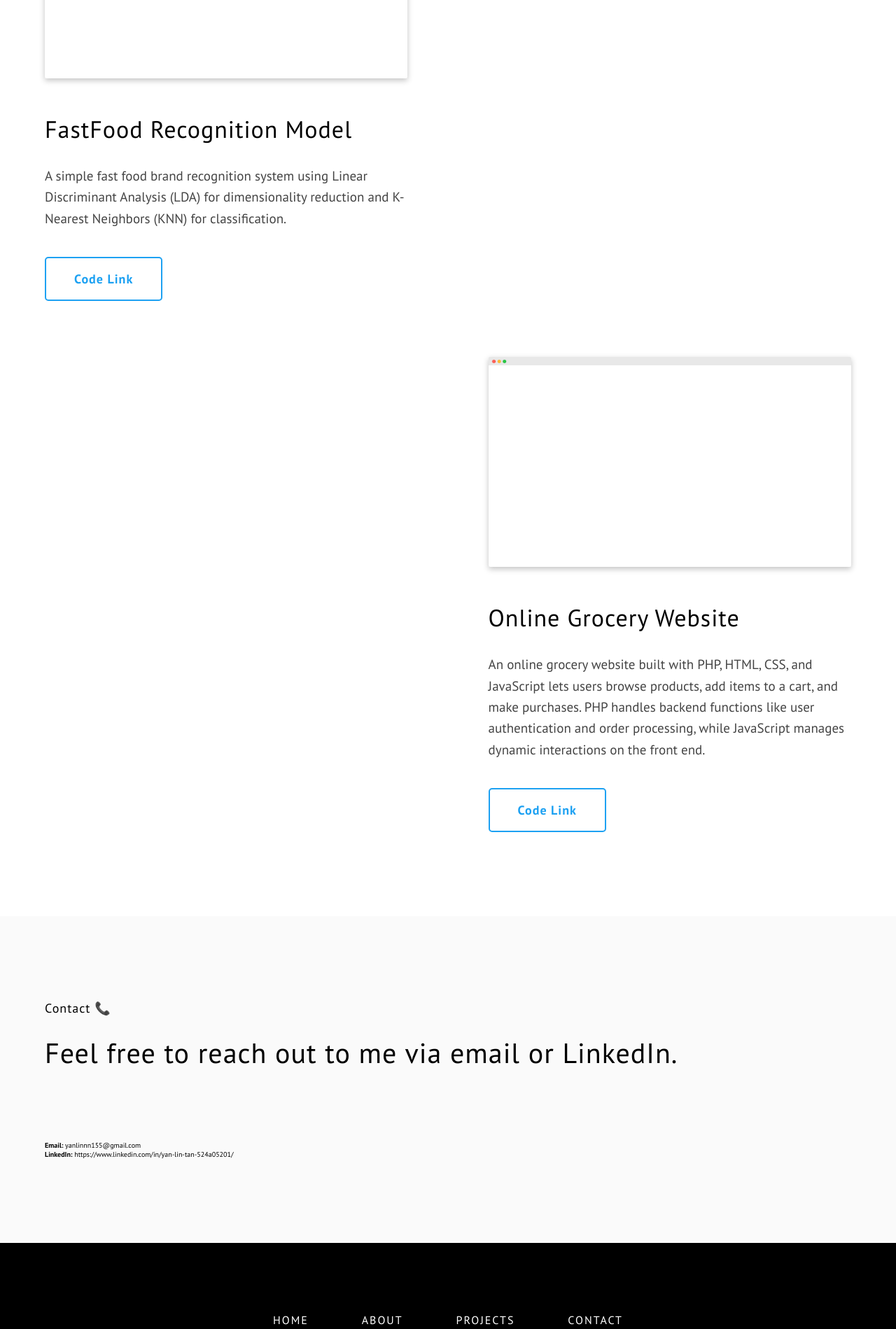
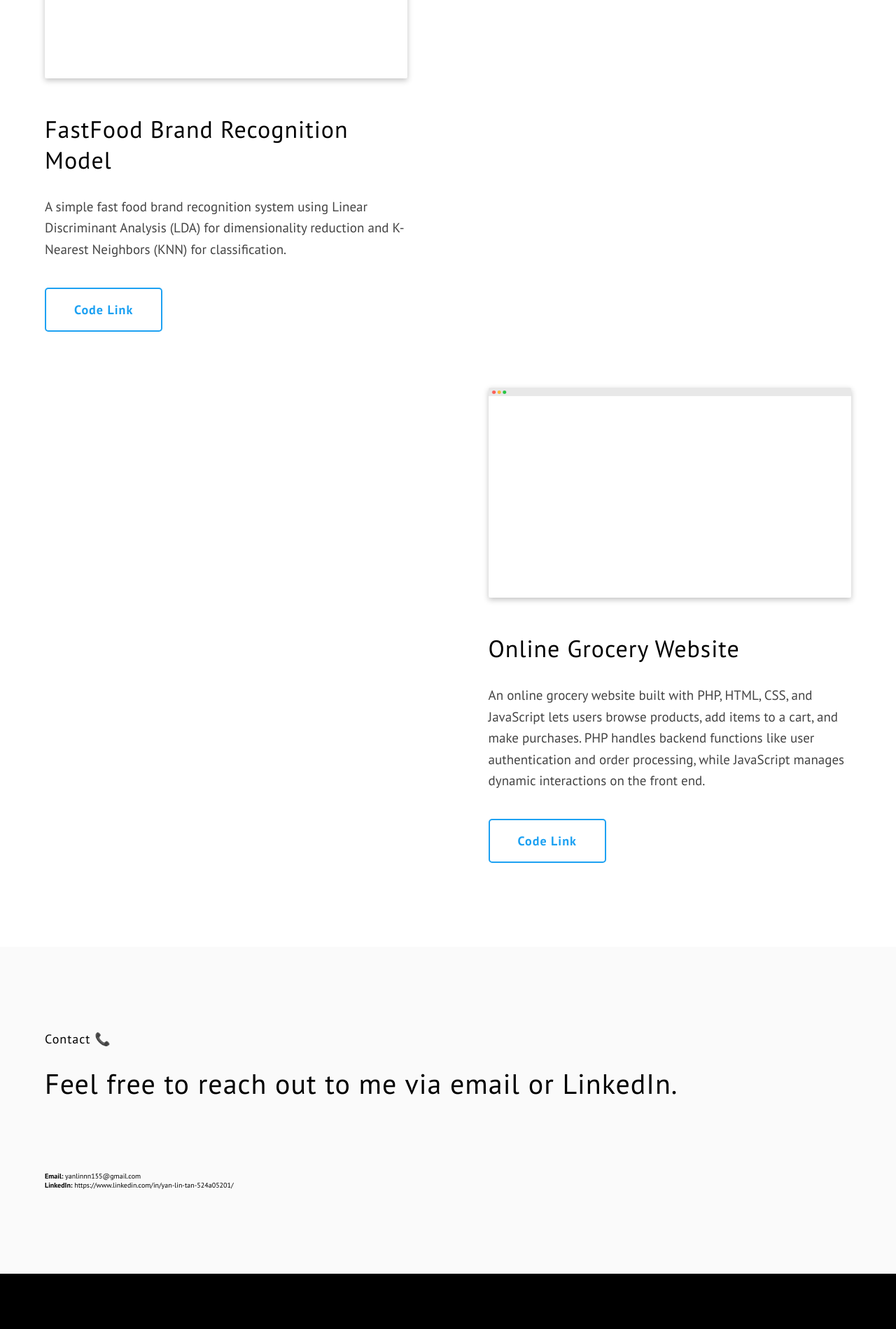
Before and after one commit to yanlinnn15/portfolio-yanlin, a plain HTML site: page index.html in a window 1280 px wide. Shown: the part 4053-5952 px from the top of the page at 70% size. Drawn offline with nearby package versions, Linux system fonts and the light colour scheme.

Commit message:
Update index.html

```diff
--- a/index.html
+++ b/index.html
@@ -207,7 +207,7 @@
                 <img src="./assets/mock.png" alt="Project Image" class="projects__list-item-img" />
               </div>
               <h3 class="heading-tertiary projects__list-item-heading-tertiary">
-                FastFood Recognition Model
+                FastFood Brand Recognition Model
               </h3>
               <!-- <hr class="projects__title-text-divider" /> -->
 
@@ -265,9 +265,9 @@
           <p>
             <strong>Email:</strong> yanlinnn155@gmail.com
           </p>
-          <p>
+          <span>
             <strong>LinkedIn:</strong> <a href="https://www.linkedin.com/in/yan-lin-tan-524a05201/" target="_blank">https://www.linkedin.com/in/yan-lin-tan-524a05201/</a>
-          </p>
+          </span>
         </div>
       </div>
     </div>
```
